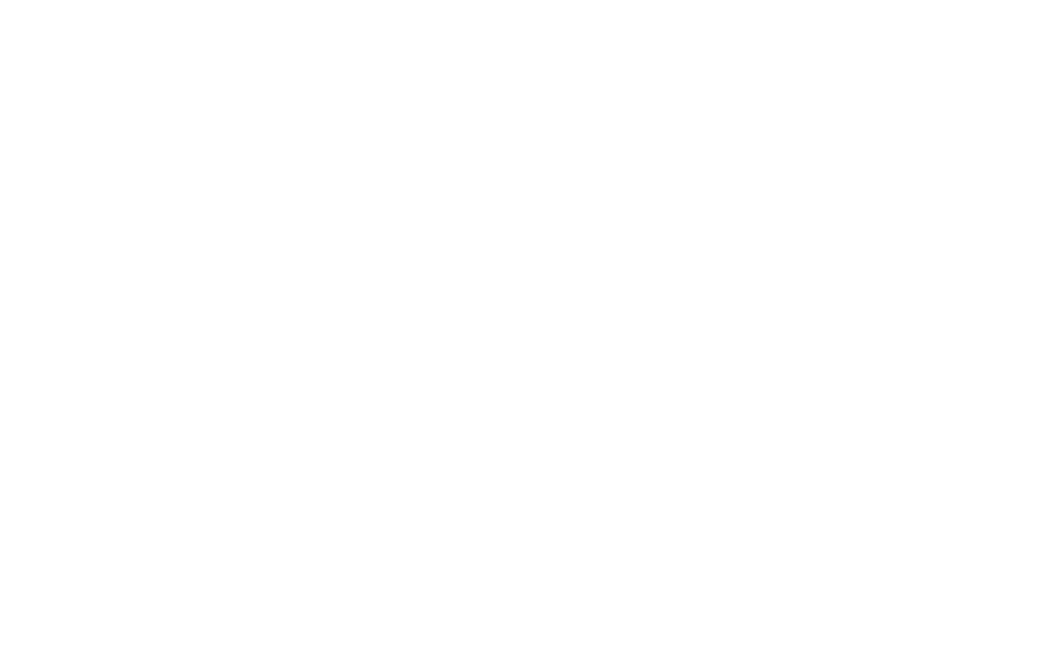
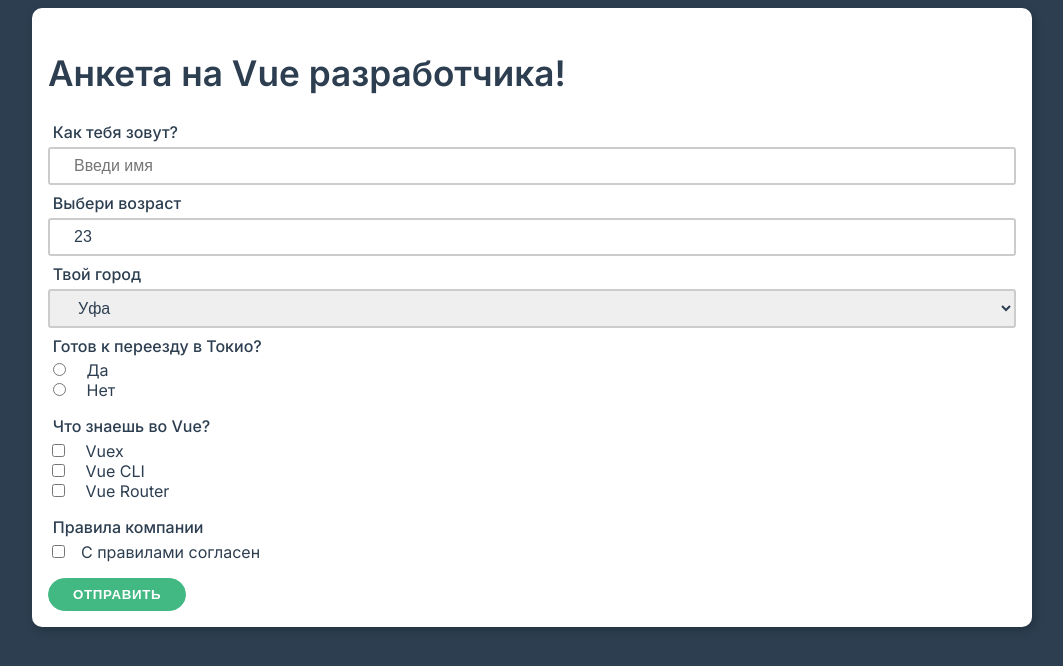
Before and after one commit to OlgaJaer/vue3-cli, a Vue app: page / in a window 1280 px wide. Shown: the top 666 px of the page, without its empty margins (108-1171 px from the left). Built offline with nearby package versions, Linux system fonts and the light colour scheme.

Commit message:
form 1 - form elements

```diff
--- a/src/App.vue
+++ b/src/App.vue
@@ -1,13 +1,96 @@
 <template>
-  <div>
+  <div class="container">
+    <form class="card" @submit.prevent="submitForm">
+      <h1>Анкета на Vue разработчика!</h1>
+      <div class="form-control">
+        <label for="name">Как тебя зовут?</label>
+        <input
+        type="text"
+        id="name"
+        placeholder="Введи имя"
+        v-model.trim="name"
+        >
+      </div>
 
+      <div class="form-control">
+        <label for="age">Выбери возраст</label>
+        <input
+          type="number"
+          id="age"
+          max='70'
+          v-model.number="age">
+      </div>
+
+      <div class="form-control">
+        <label for="city">Твой город</label>
+        <select id="city" v-model="city">
+          <option value="spb">Санкт-Петербург</option>
+          <option value="msk">Москва</option>
+          <option value="kzn">Казань</option>
+          <option selected value="ufa">Уфа</option>
+        </select>
+      </div>
+
+      <div class="form-checkbox">
+        <span class="label">Готов к переезду в Токио?</span>
+        <div class="checkbox">
+          <label><input type="radio" name="trip" v-model="relocate" value="yes"/> Да</label>
+        </div>
+
+        <div class="checkbox">
+          <label><input type="radio" name="trip" v-model="relocate" value="no"/> Нет</label>
+        </div>
+      </div>
+
+      <div class="form-checkbox">
+        <span class="label">Что знаешь во Vue?</span>
+        <div class="checkbox">
+          <label><input type="checkbox" name="skills" v-model="skills" value="vuex"/> Vuex</label>
+        </div>
+        <div class="checkbox">
+          <label><input type="checkbox" name="skills" v-model="skills" value="cli"/> Vue CLI</label>
+        </div>
+        <div class="checkbox">
+          <label><input type="checkbox" name="skills" v-model="skills" value="router"/> Vue Router</label>
+        </div>
+      </div>
+
+      <div class="form-checkbox">
+        <span class="label">Правила компании</span>
+        <div class="checkbox">
+          <label><input type="checkbox"  v-model="agree" />С правилами согласен</label>
+        </div>
+      </div>
+
+      <button type="submit" class="btn primary">Отправить</button>
+    </form>
   </div>
 </template>
 
 <script>
 export default {
-  name: 'App',
-  components: {
+  data () {
+    return {
+      name: '',
+      age: 23,
+      city: 'ufa',
+      relocate: null,
+      skills: [],
+      agree: false
+    }
+  },
+  methods: {
+    submitForm () {
+      console.group('Form Data')
+      console.log(this.name)
+      console.log(this.age)
+      console.log(this.city)
+      console.log(this.relocate)
+      console.log(this.skills)
+      console.log(this.agree)
+
+      console.groupEnd()
+    }
   }
 }
 </script>
--- a/src/main.js
+++ b/src/main.js
@@ -1,4 +1,5 @@
 import { createApp } from 'vue'
 import App from './App.vue'
+import './theme.css'
 
 createApp(App).mount('#app')
--- a/src/theme.css
+++ b/src/theme.css
@@ -1,4 +1,4 @@
-@import url('https://fonts.googleapis.com/css2?family=Roboto:wght@400;500&display=swap');
+@import url('https://fonts.googleapis.com/css2?family=Inter:wght@400;500;600&display=swap');
 
 * {
     box-sizing: border-box;
@@ -59,13 +59,13 @@
     font-size: 1.35rem;
 }
 
-.primary {
-    color: #42b983;
-}
+/*.primary {*/
+/*    color: #42b983;*/
+/*}*/
 
-.danger {
-    color: #e53935;
-}
+/*.danger {*/
+/*    color: #e53935;*/
+/*}*/
 
 .btn {
     color: #42b983;
@@ -135,7 +135,8 @@
     margin-bottom: 0.5rem;
 }
 
-.form-control input {
+.form-control input,
+.form-control select {
     margin: 0;
     outline: none;
     border: 2px solid #ccc;
@@ -145,6 +146,20 @@
     padding: 0.5rem 1.5rem;
     border-radius: 3px;
     font-size: 1rem;
+}
+
+.form-checkbox {
+    margin-bottom: 1rem;
+}
+
+.form-checkbox .label {
+    display: block;
+    margin: 0 0 0.3rem 0.3rem;
+    font-weight: 500;
+}
+
+.form-checkbox .checkbox input {
+    margin-right: 1rem;
 }
 
 .form-control label {
@@ -189,3 +204,62 @@
     justify-content: space-between;
     padding: 0.5rem 0;
 }
+
+.alert {
+    padding: 1rem 1.5rem;
+    border-left-width: .5rem;
+    border-left-style: solid;
+    margin: 1rem 0;
+    position: relative;
+    border-bottom-right-radius: 2px;
+    border-top-right-radius: 2px;
+}
+
+.alert.primary {
+    border-color: #42b983;
+    background-color: #f8f8f8;
+}
+
+.alert.danger {
+    border-color: #e53935;
+    background-color: #f8f8f8;
+}
+
+.alert.warning {
+    border-color: #c25205;
+    background-color: #f8f8f8;
+}
+
+.alert p {
+    color: #222;
+    line-height: 1.7;
+}
+
+.alert-title {
+    text-transform: uppercase;
+    font-weight: 600;
+    margin-bottom: -.4rem;
+    color: #222;
+}
+
+.modal {
+    position: fixed;
+    top: 60px;
+    width: 600px;
+    padding: 1rem;
+    background: #fff;
+    z-index: 1000;
+    left: 50%;
+    border-radius: 10px;
+    transform: translateX(-50%);
+    box-shadow: 2px 3px 10px rgba(0, 0, 0, 0.2);
+}
+
+.modal-backdrop {
+    position: fixed;
+    top: 0;
+    right: 0;
+    left: 0;
+    bottom: 0;
+    background: rgba(0, 0, 0, .35);
+}
```
